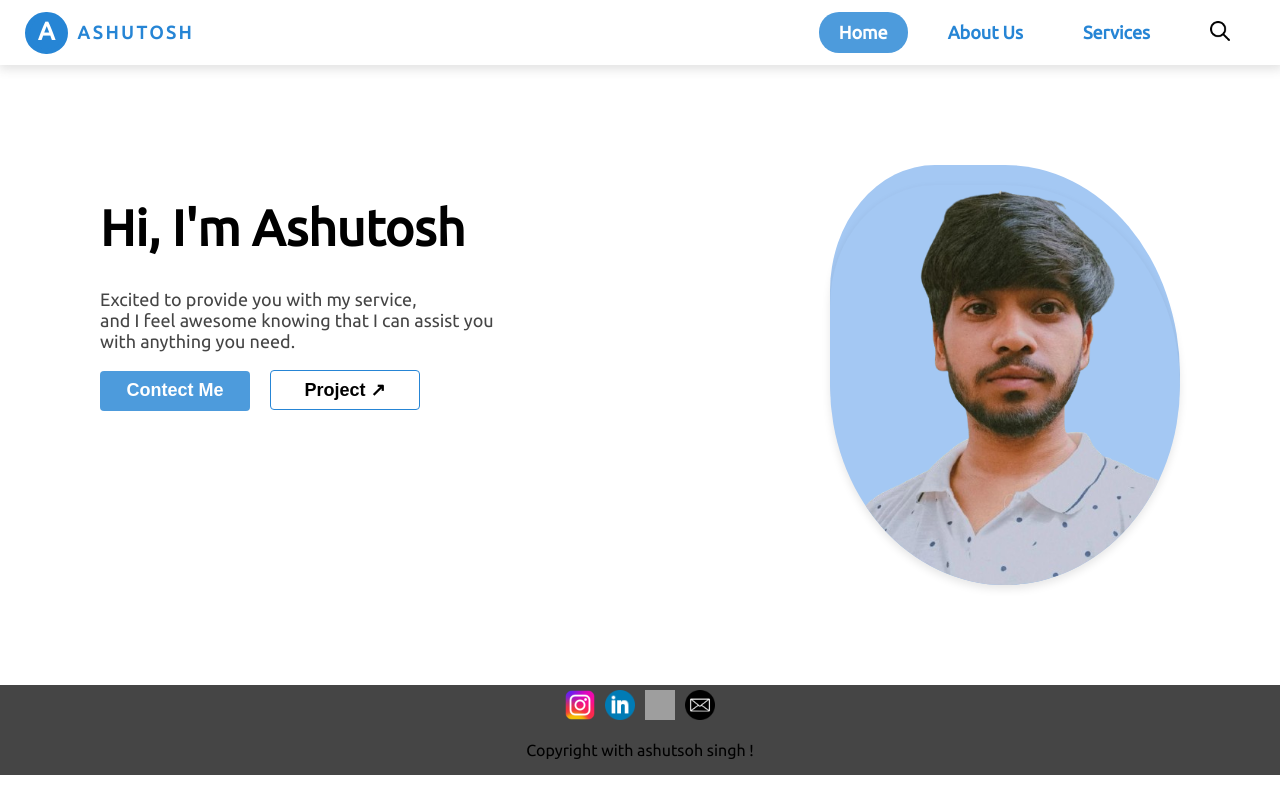
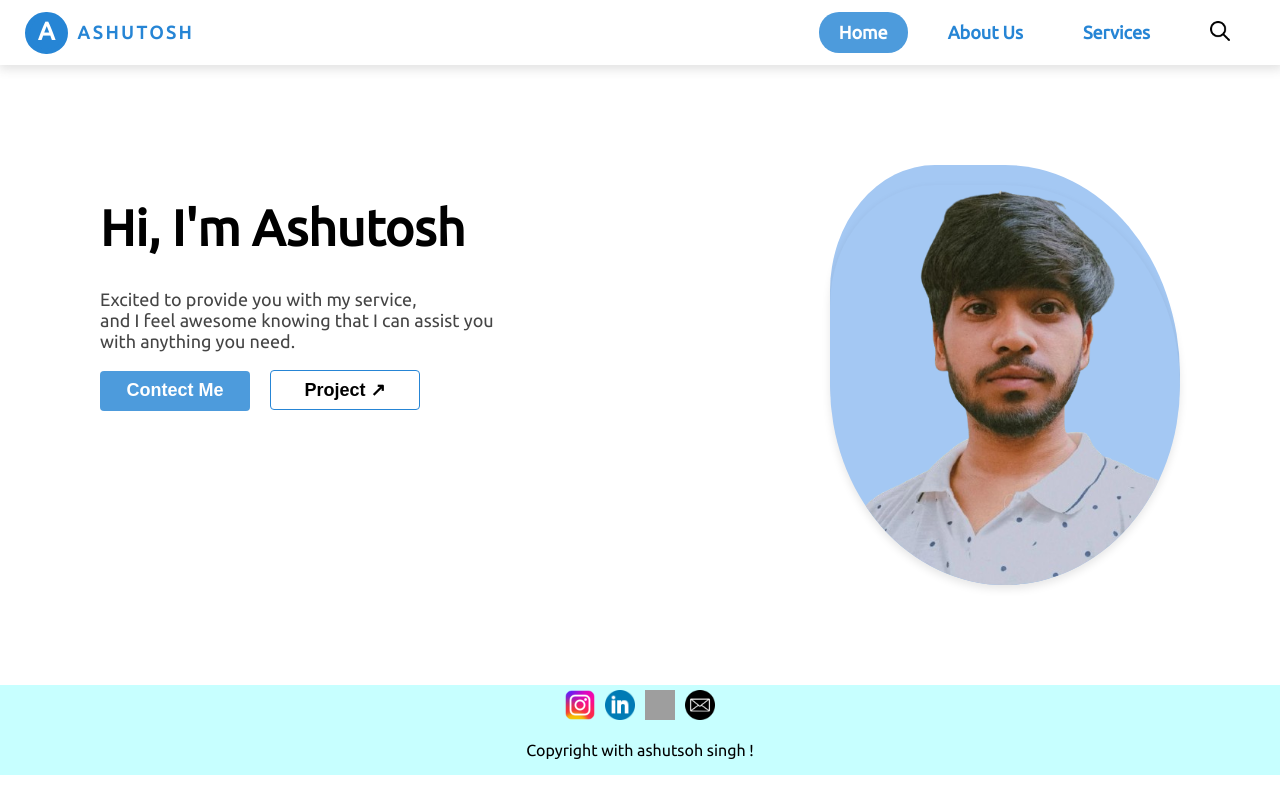
Before and after one commit to CrazyAshu34/portfolio-ashutosh, a React (Create React App) app: page / in a window 1280 px wide. Built offline with nearby package versions, Linux system fonts and the light colour scheme; grey boxes are pictures that could not be loaded.

Commit message:
message about footer

```diff
--- a/src/Components/Footer.css
+++ b/src/Components/Footer.css
@@ -2,7 +2,7 @@
     display: flex;
     flex-direction: column;
     align-items: center;
-    background-color: #454545;
+    background-color: #1efdfd3f;
     width: 100%;
     height: auto;
     bottom: 0;
```
